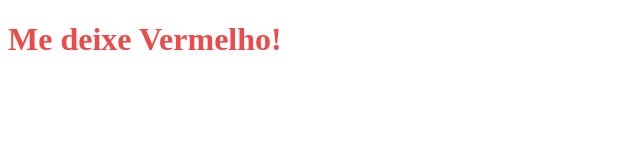
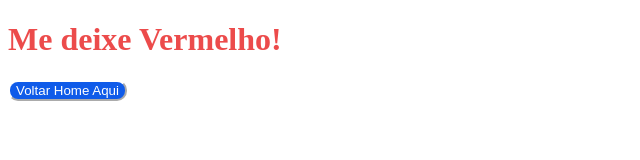
Before and after one commit to MatheusGomes-28/Exercicios, a plain HTML site: page Módulo II/Exercício 1 Módulo II/2.1 CSS Básico/interno.html in a window 1280 px wide. Shown: the whole page, without its empty margins (0-640 px from the left). Drawn offline with Linux system fonts and the light colour scheme.

Commit message:
#Alteração Estudo Em Casa

```diff
--- a/Módulo II/Exercício 1 Módulo II/2.1 CSS Básico/interno.html
+++ b/Módulo II/Exercício 1 Módulo II/2.1 CSS Básico/interno.html
@@ -8,11 +8,24 @@
     h1 {
         color: rgba(233, 43, 43, 0.852) ;
     }
+
+    .botãoVerde {
+      background-color: rgb(15, 91, 233);
+      font-size: normal;
+      border-radius: 10px;
+      border-color: rgb(255, 255, 255);
+      color: white;
+
+    }
+
   </style>
 </head>
 
 <body>
 <h1>Me deixe Vermelho!</h1>
+
+<a href="./index.html"><button class="botãoVerde">Voltar Home Aqui</button></a>
+
 </body>
 
 </html>
```
Also changed, not shown: Módulo II/Exercício 1 Módulo II/2.1 CSS Básico/external.html (+4 -0 lines), Módulo II/Exercício 1 Módulo II/2.1 CSS Básico/inline.html (+2 -0 lines), Módulo II/Exercício 1 Módulo II/2.1 CSS Básico/styleExternal.css (+10 -0 lines), Módulo II/Exercício 3 Módulo II/2.10 The Cascade/index.html (renamed from Módulo II/Exercício 3 Módulo III/2.10 The Cascade/index.html), Módulo II/Exercício 3 Módulo II/2.10 The Cascade/style.css (renamed from Módulo II/Exercício 3 Módulo III/2.10 The Cascade/style.css).
